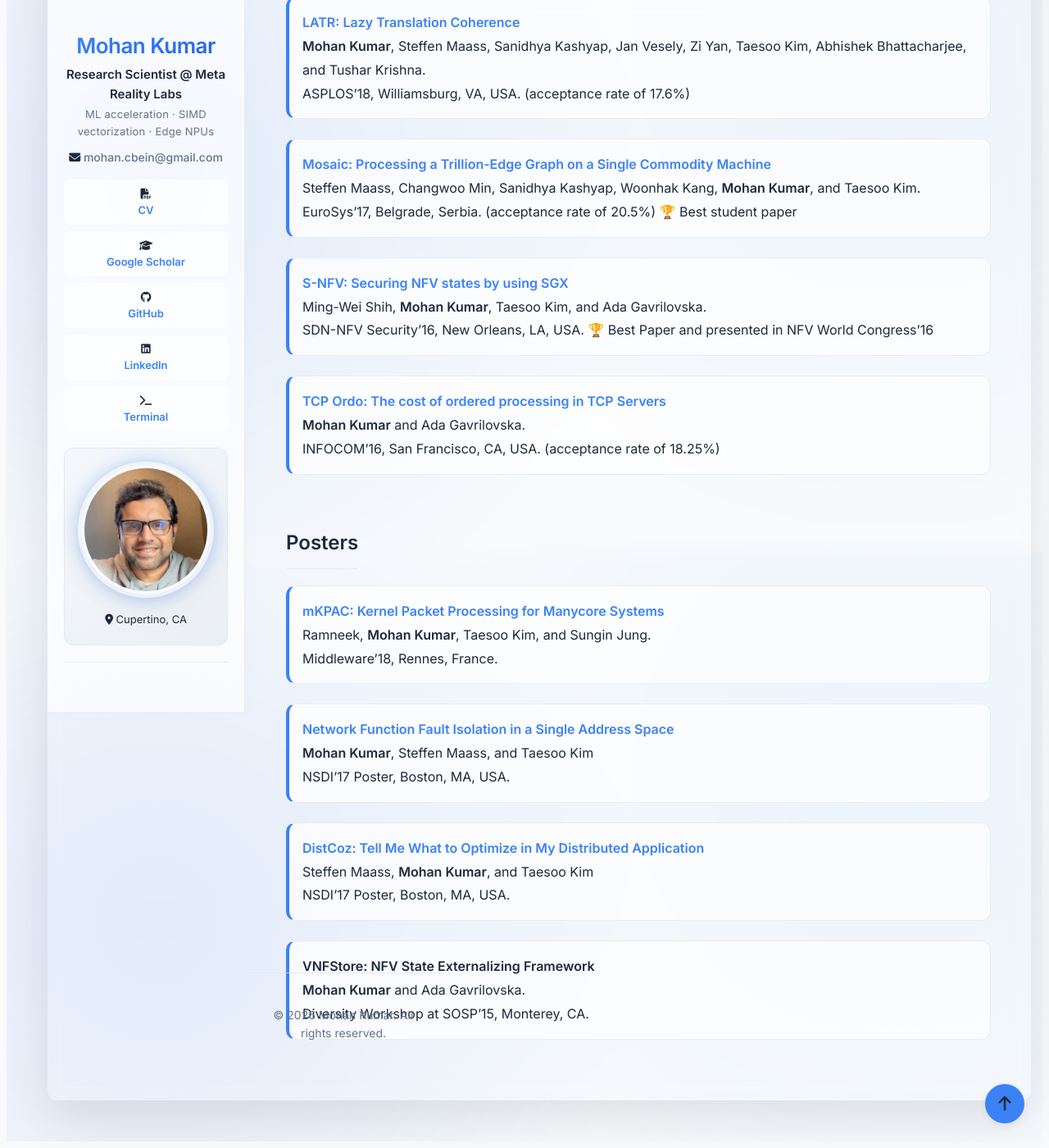
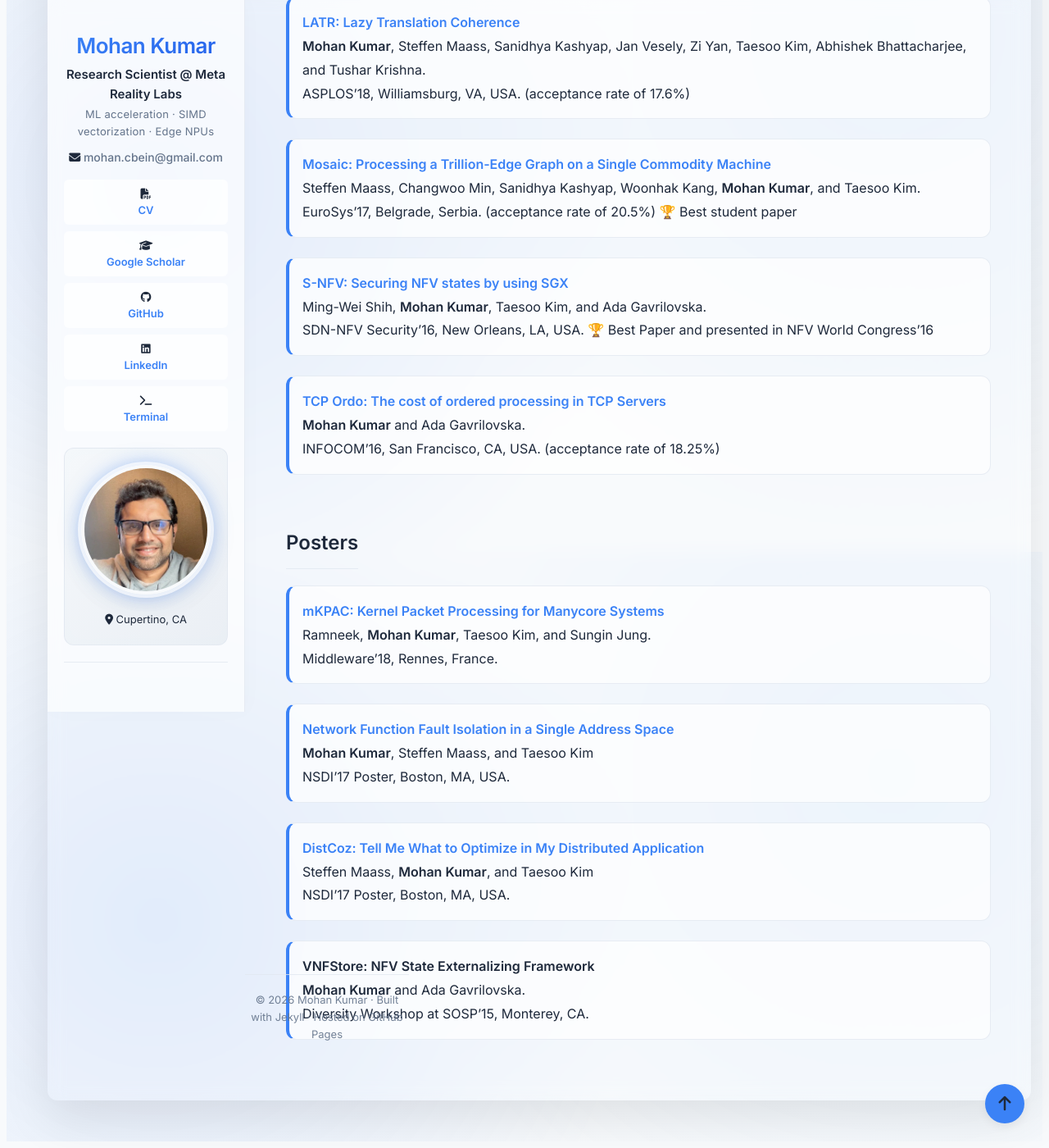
Before and after one commit to mohankku/mohankku.github.io, a Jekyll site: the page built from index.md, in a window 1280 px wide and 1400 px high, scrolled down 1135 px. Shown: the whole window at 82% size. Built offline with Jekyll 4.4.1, drawn with Linux system fonts in a browser that asks for light colours.

Commit message:
fix: clean footer layout and copyright, hero density

```diff
--- a/_layouts/default.html
+++ b/_layouts/default.html
@@ -66,13 +66,13 @@
 
         </div>
       </header>
-      <div class="main-content" style="display: flex; flex-direction: column; width: 100%; max-width: 860px;">
-        <section style="width: 100%;">
+      <div class="main-content">
+        <section>
           {{ content }}
         </section>
-        <footer style="margin-top: auto; padding-top: 40px; clear: both;">
+        <footer>
           <div class="footer-content">
-            <p>&copy; {{ "now" | date: "%Y" }} {{ site.title }}. All rights reserved.</p>
+            <p>&copy; {{ "now" | date: "%Y" }} {{ site.title }} &middot; Built with Jekyll &middot; Hosted on GitHub Pages</p>
           </div>
         </footer>
       </div>
--- a/assets/css/style.scss
+++ b/assets/css/style.scss
@@ -78,6 +78,19 @@
     display: flex;
     align-items: flex-start;
     overflow: visible !important;
+  }
+
+  .main-content {
+    width: 100%;
+    max-width: 860px;
+    display: flex;
+    flex-direction: column;
+    min-height: calc(100vh - 60px);
+  }
+
+  .main-content section {
+    flex: 1;
+    width: 100%;
   }
 
   header {
@@ -509,16 +522,18 @@
 
 /* Footer Styling */
 footer {
-  margin-top: 40px;
-  padding-top: 20px;
+  margin-top: 48px;
+  padding: 20px 0;
   border-top: 1px solid var(--border-color);
   text-align: center;
   color: var(--text-muted);
-  font-size: 14px;
+  font-size: 13px;
+  line-height: 1.6;
 }
 
 .footer-content p {
   margin: 0;
+  opacity: 0.9;
 }
 
 /* Back to Top Button */
```
